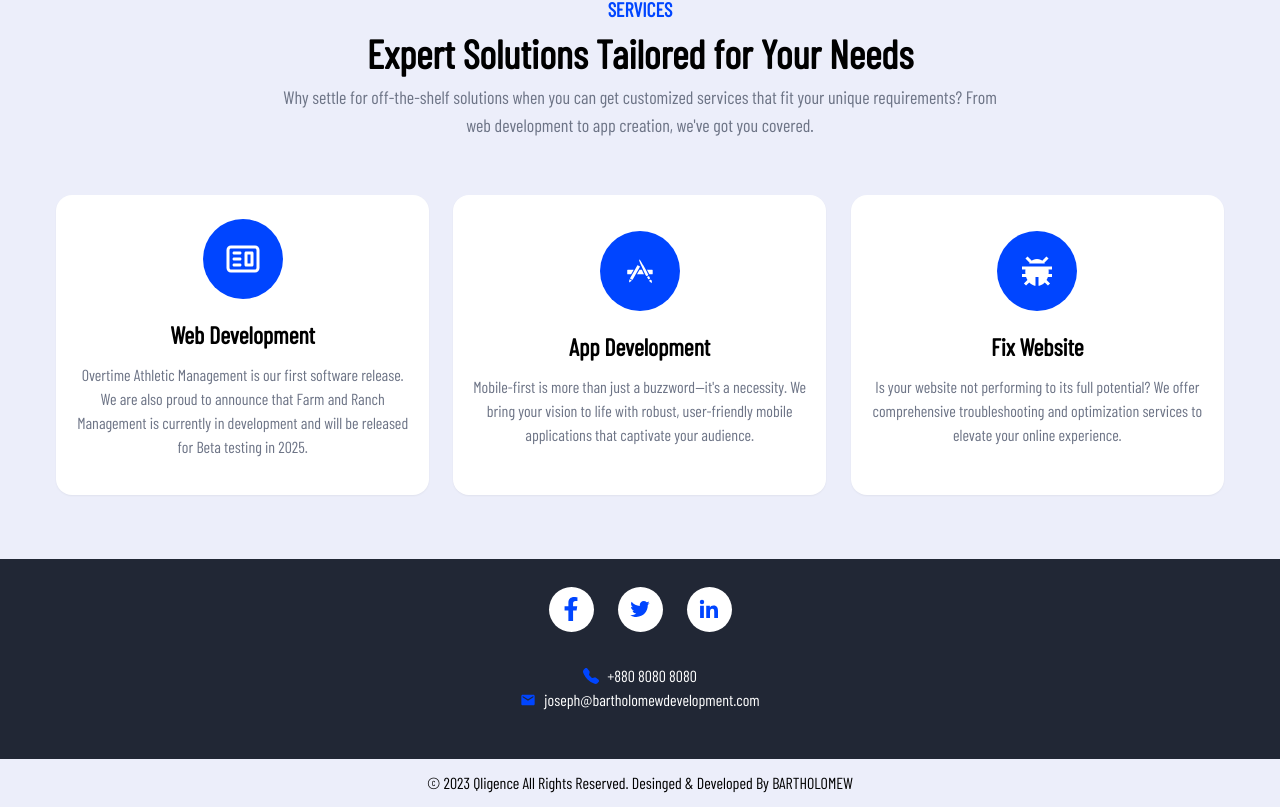
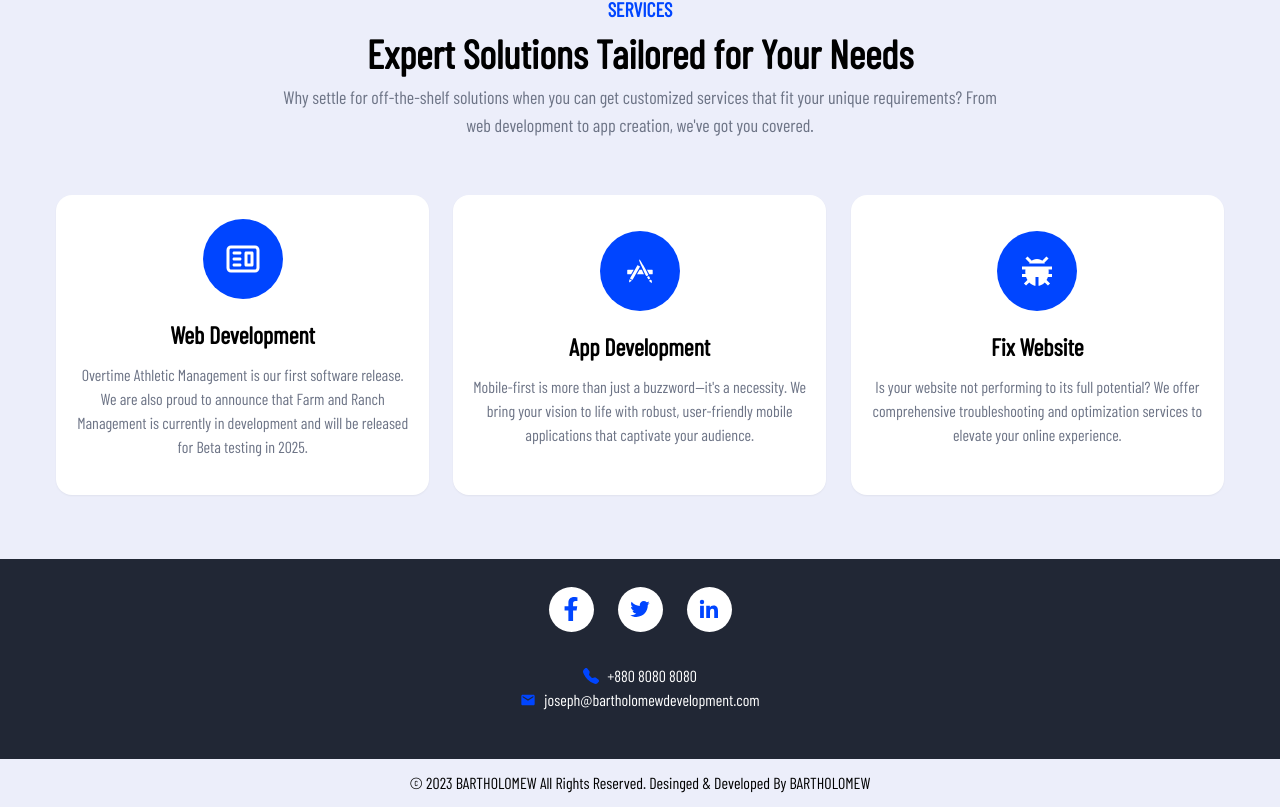
Before and after one commit to bartholomewdevelopment/bartdev, a React (Vite) app: page / in a window 1280 px wide. Shown: the part 850-1657 px from the top of the page. Built offline with nearby package versions, Linux system fonts and the light colour scheme.

Commit message:
fix text error

```diff
--- a/src/pages/shared/Footer.jsx
+++ b/src/pages/shared/Footer.jsx
@@ -31,7 +31,7 @@ export const Footer = () => {
         </div>
         {/* mini footer */}
         <div className='py-3 text-center'>
-            <p>© 2023 Qligence All Rights Reserved. Desinged & Developed By BARTHOLOMEW</p>
+            <p>© 2023 BARTHOLOMEW All Rights Reserved. Desinged & Developed By BARTHOLOMEW</p>
         </div>
     </div>
   )
```
